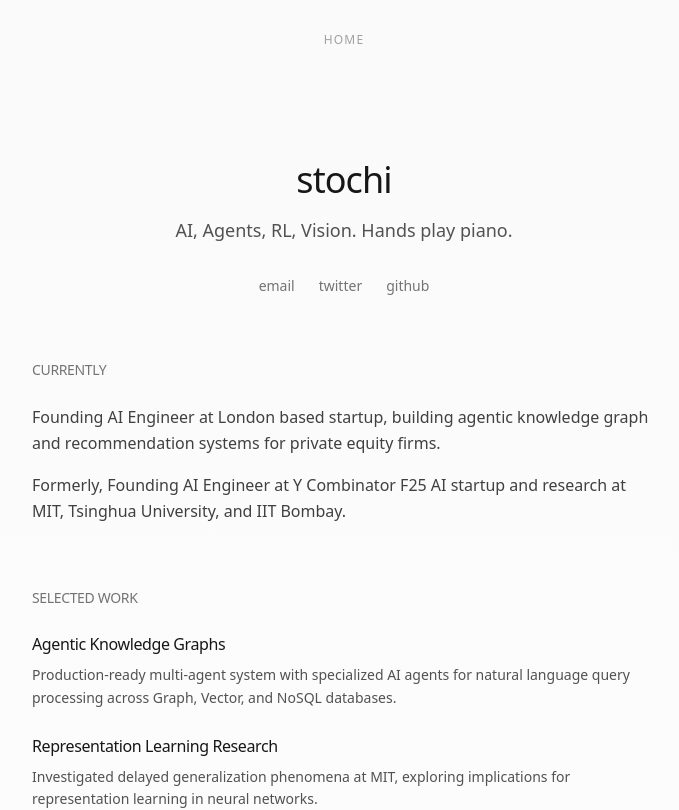
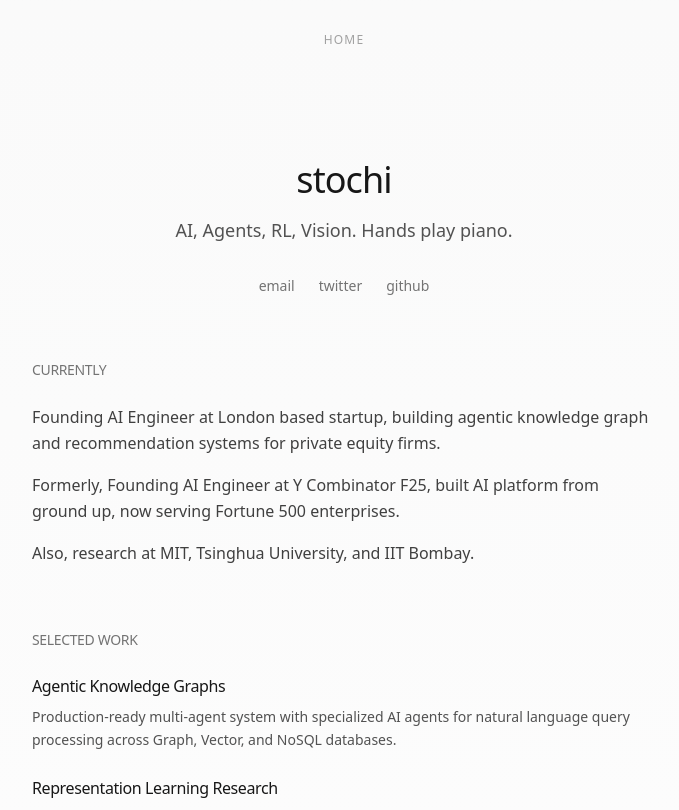
Before and after one commit to stochi0/personal-page, a Next.js app: page / in a window 1280 px wide. Shown: the top 810 px of the page, without its empty margins (296-975 px from the left). Built offline with nearby package versions, Linux system fonts and the light colour scheme.

Commit message:
📝 update: refine homepage experience by enhancing previous roles and clarifying research affiliations

```diff
--- a/src/app/page.tsx
+++ b/src/app/page.tsx
@@ -67,7 +67,10 @@ export default function Home() {
             Founding AI Engineer at London based startup, building agentic knowledge graph and recommendation systems for private equity firms.
           </p>
           <p className="leading-relaxed">
-          Formerly, Founding AI Engineer at Y Combinator F25 AI startup and research at MIT, Tsinghua University, and IIT Bombay.
+          Formerly, Founding AI Engineer at Y Combinator F25, built AI platform from ground up, now serving Fortune 500 enterprises.
+          </p>
+          <p className="leading-relaxed">
+          Also, research at MIT, Tsinghua University, and IIT Bombay.
           </p>
             </div>
           </div>
```
